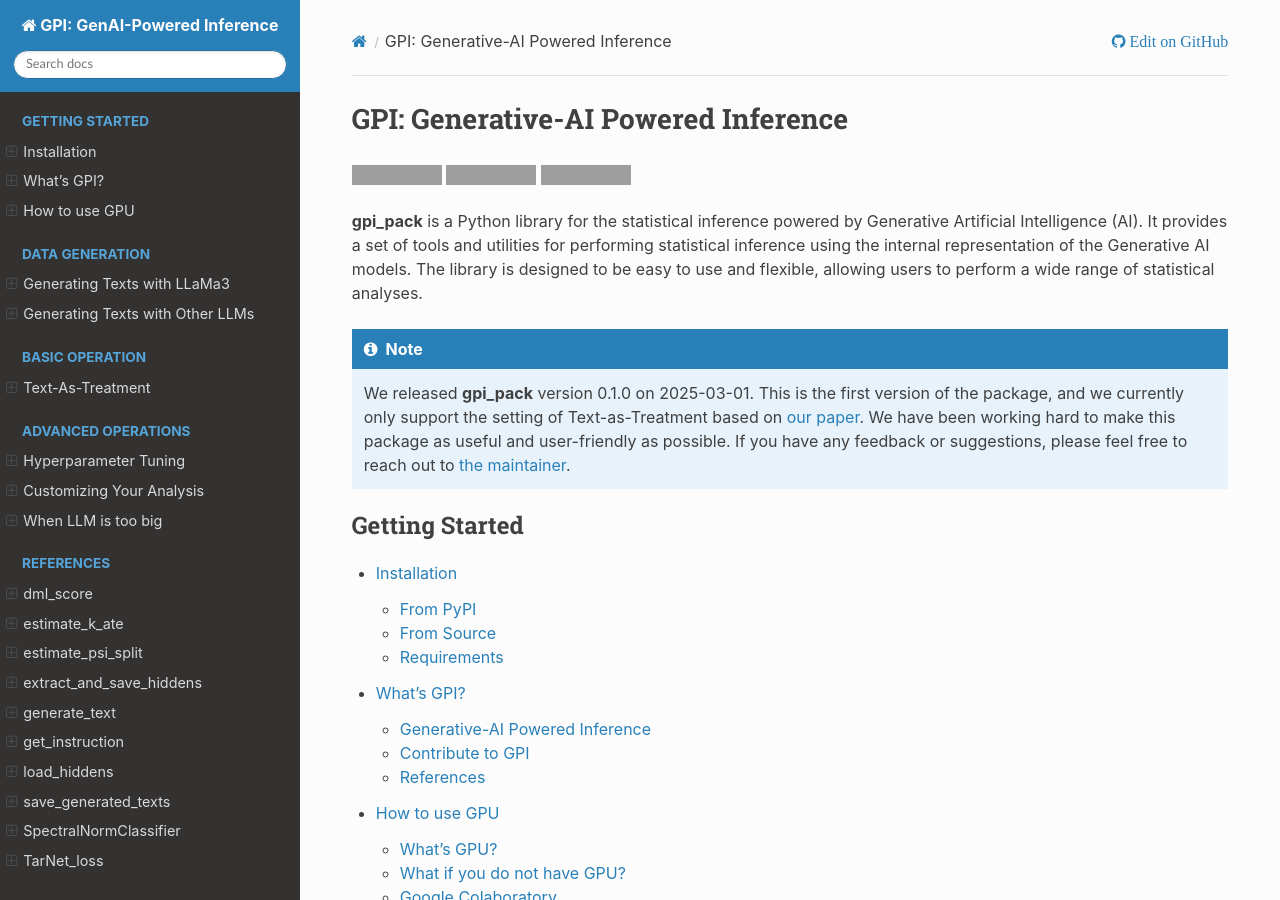
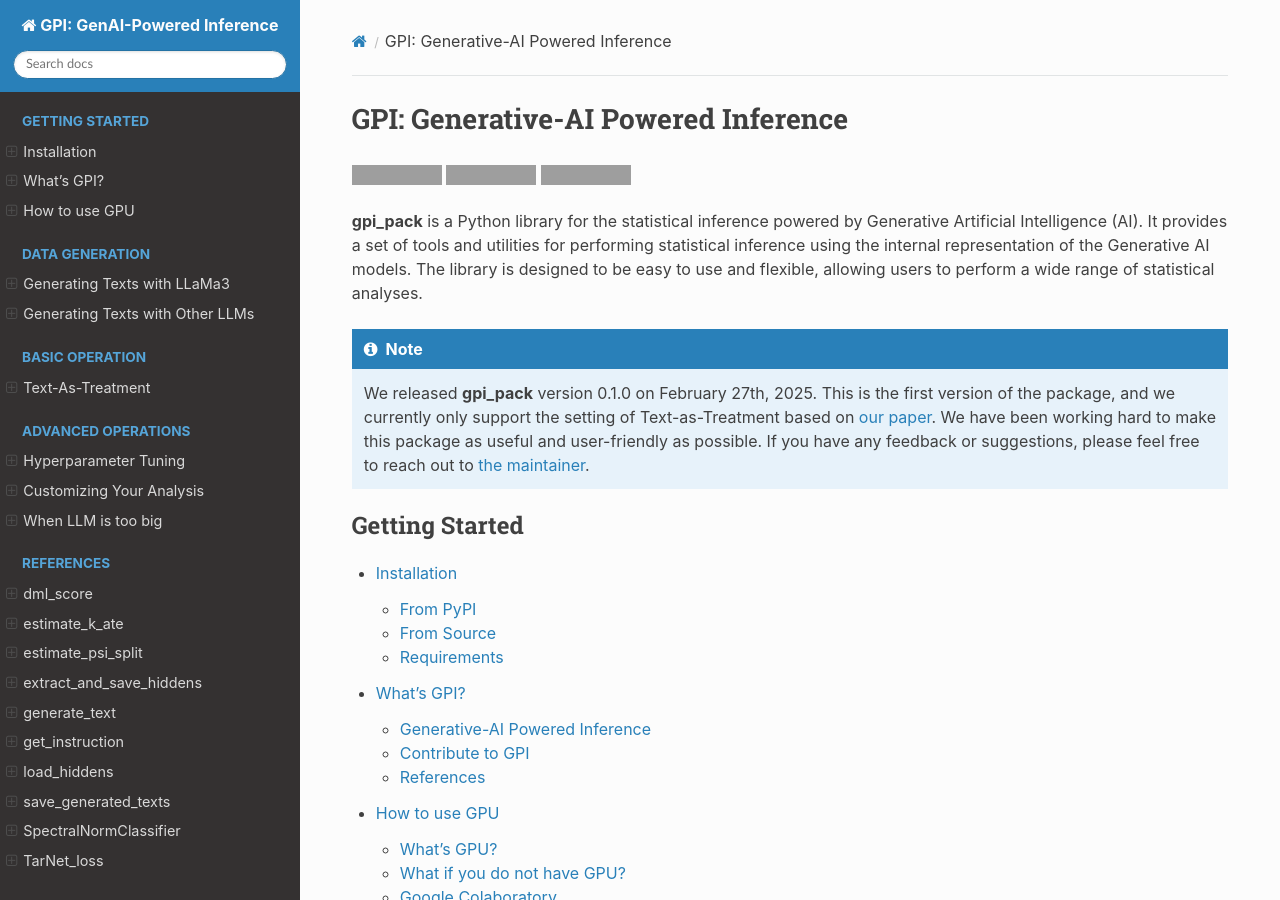
Before and after one commit to gpi-pack/gpi-pack.github.io, a Sphinx documentation site: the page built from source/index.rst, in a window 1280 px wide and 900 px high. Built offline with Sphinx 7.4.7 and the Read the Docs theme 3.1.0, drawn with Linux system fonts in a browser that asks for light colours; pages that are not in the unit, such as notebooks, are missing from menus; grey boxes are pictures that could not be loaded.

Commit message:
disable edit github

```diff
--- a/source/conf.py
+++ b/source/conf.py
@@ -51,10 +51,10 @@ html_theme_options = {
     'style_external_links': False,
     'style_nav_header_background': '#2980B9',
     # Toc options
-    'collapse_navigation': False,  # Show all sections
+    'collapse_navigation': False,
     'sticky_navigation': True,
     'navigation_depth': 4,
-    'includehidden': False,  # Changed to False to ensure all pages are shown
+    'includehidden': False,
     'titles_only': False,
     # Disable view source link
     'display_github': False,
@@ -82,7 +82,7 @@ extensions = [
 
 # Add these settings for GitHub Pages
 html_context = {
-    'display_github': True,
+    'display_github': False,
     'github_user': 'gpi-pack',
     'github_repo': 'gpi-pack.github.io',
     'github_version': 'main',  # or whatever your default branch is
--- a/source/index.rst
+++ b/source/index.rst
@@ -19,7 +19,7 @@ GPI: Generative-AI Powered Inference
 
 .. note::
 
-   We released **gpi_pack** version 0.1.0 on 2025-03-01. This is the first version of the package, and we currently only support the setting of Text-as-Treatment based on `our paper <https://arxiv.org/abs/2410.00903>`_. We have been working hard to make this package as useful and user-friendly as possible. If you have any feedback or suggestions, please feel free to reach out to `the maintainer <https://k-nakam.github.io/>`_.
+   We released **gpi_pack** version 0.1.0 on February 27th, 2025. This is the first version of the package, and we currently only support the setting of Text-as-Treatment based on `our paper <https://arxiv.org/abs/2410.00903>`_. We have been working hard to make this package as useful and user-friendly as possible. If you have any feedback or suggestions, please feel free to reach out to `the maintainer <https://k-nakam.github.io/>`_.
 
 .. toctree::
    :maxdepth: 2
```
